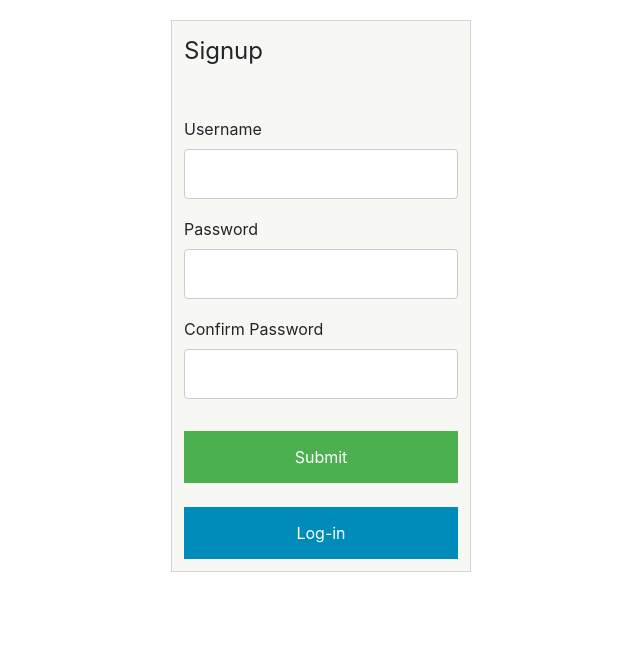
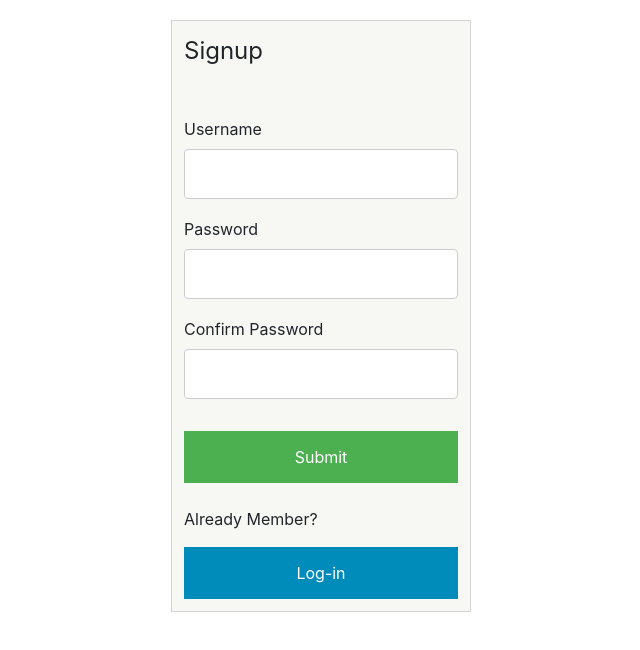
Before and after one commit to RaviTeja344/restaurant-management, a React (Create React App) app: page /signup in a window 1280 px wide. Shown: the top 650 px of the page, without its empty margins (319-959 px from the left). Built offline with nearby package versions, Linux system fonts and the light colour scheme.

Commit message:
add "already member"

```diff
--- a/src/Signup.js
+++ b/src/Signup.js
@@ -58,6 +58,7 @@ function Signup(props) {
       <button type="button" onClick={handleSignup}>Submit</button>
       <br />
       <br />
+      <p> Already Member?</p>
       <button type="button" style={{backgroundColor: "#008CBA"}} onClick={handleLog}>Log-in</button>
     </div>
   );
```
